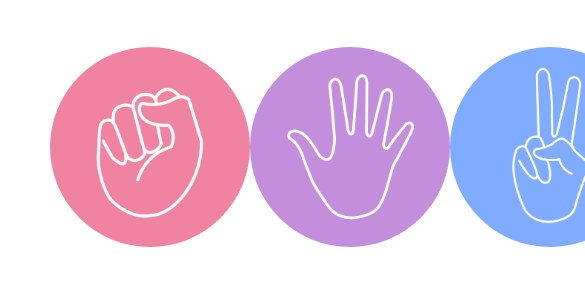
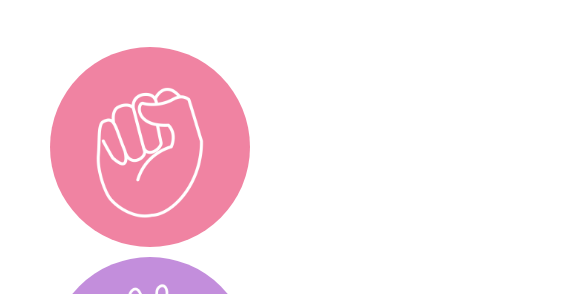
Before and after one commit to Amansuryavanshi01/Rock-Paper-Scissors, a plain HTML site: page index.html in a window 390 px wide. Shown: the part 67-361 px from the top of the page, 585 px wide, since content can reach past the window. Drawn offline with Linux system fonts and the light colour scheme.

Commit message:
Update style.css

```diff
--- a/style.css
+++ b/style.css
@@ -35,6 +35,16 @@ img{
 
 }
 
+
+@media (max-width: 700px) {
+    .choices {
+       display: grid;
+       grid-template-columns: repeat(1, 1fr); /* show in column */
+       gap: 10px; /* add some gap between choices */
+     }
+   }
+
+
 #user-score, #computer-score{
     font-size: 5rem;
 }
```
